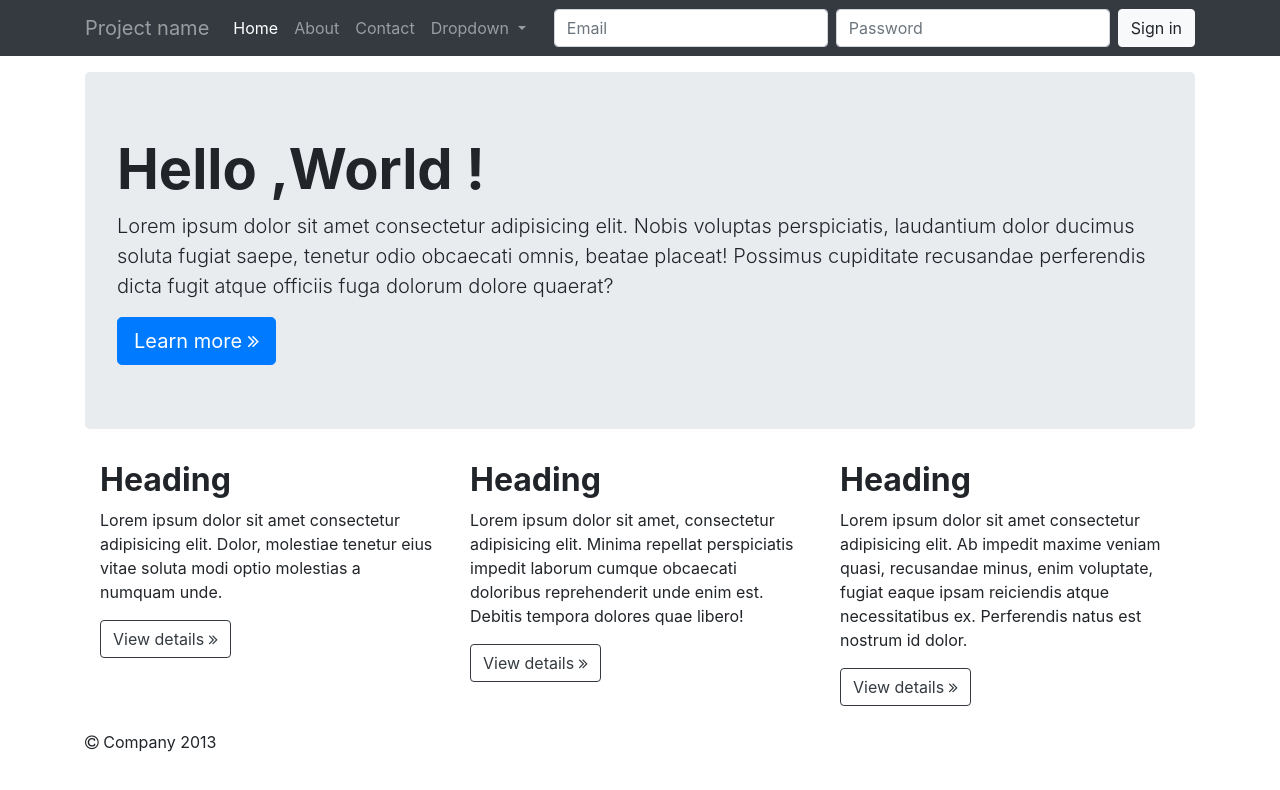
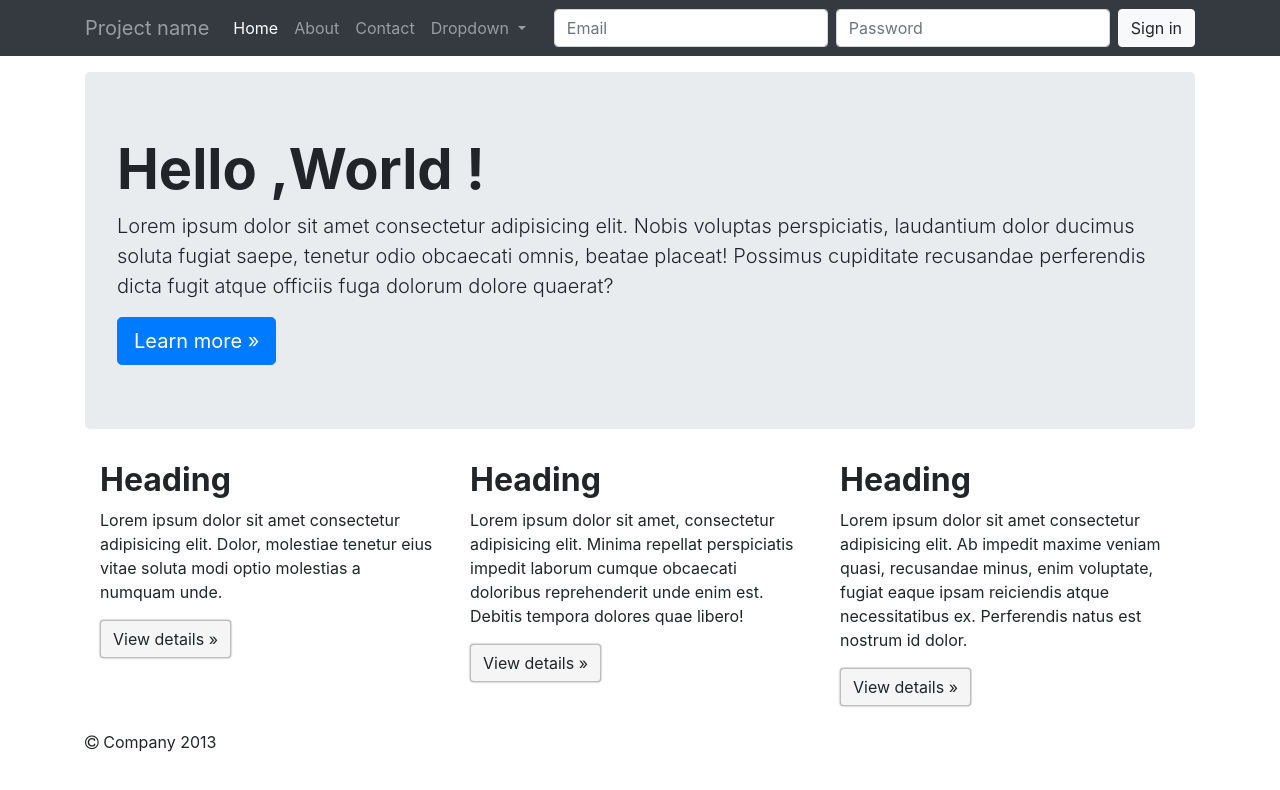
Before and after one commit to OKARLES/bootstrap-integration, a plain HTML site: page index.html in a window 1280 px wide. Drawn offline with nearby package versions, Linux system fonts and the light colour scheme.

Commit message:
hotfix: button card

```diff
--- a/index.html
+++ b/index.html
@@ -8,6 +8,13 @@
     </title>
     <link rel="stylesheet" href="https://maxcdn.bootstrapcdn.com/bootstrap/4.4.1/css/bootstrap.min.css">
     <link href="https://stackpath.bootstrapcdn.com/font-awesome/4.7.0/css/font-awesome.min.css" rel="stylesheet" integrity="sha384-wvfXpqpZZVQGK6TAh5PVlGOfQNHSoD2xbE+QkPxCAFlNEevoEH3Sl0sibVcOQVnN" crossorigin="anonymous">
+    <style>
+        .bg-gray{
+            background-color: #f5f5f5;
+            border: 1px solid rgba(128, 128, 128, 0.473);
+            box-shadow: 0 0 2px gray;
+        }
+    </style>
 </head>
 <body>
     <nav class="navbar navbar-expand-lg navbar-dark bg-dark mb-3">
@@ -45,15 +52,13 @@
         </div>
     </nav>
 
-
-
     <main class="container">
         <header class="jumbotron">
             <h1 class="display-4 font-weight-bold">Hello ,World !</h1>
             <p class="lead">
                 Lorem ipsum dolor sit amet consectetur adipisicing elit. Nobis voluptas perspiciatis, laudantium dolor ducimus soluta fugiat saepe, tenetur odio obcaecati omnis, beatae placeat! Possimus cupiditate recusandae perferendis dicta fugit atque officiis fuga dolorum dolore quaerat?
             </p>
-            <a class="btn btn-primary btn-lg" href="#" role="button">Learn more <i class="fa fa-angle-double-right" aria-hidden="true"></i> </a>
+            <a class="btn btn-primary btn-lg" href="#" role="button">Learn more &raquo; </a>
         </header>
 
         <section class="d-lg-flex mb-4">
@@ -63,19 +68,19 @@
                 <p>
                     Lorem ipsum dolor sit amet consectetur adipisicing elit. Dolor, molestiae tenetur eius vitae soluta modi optio molestias a numquam unde.
                 </p>
-                <a href="#" class="btn btn-outline-dark">View details <i class="fa fa-angle-double-right" aria-hidden="true"></i></a>
+                <a href="#" class="btn bg-gray">View details &raquo;</a>
             </div>
             <div class="col-lg-4">
                 <h2 class="font-weight-bold">Heading</h2>
                 <p>
                     Lorem ipsum dolor sit amet, consectetur adipisicing elit. Minima repellat perspiciatis impedit laborum cumque obcaecati doloribus reprehenderit unde enim est. Debitis tempora dolores quae libero!
                 </p>
-                <a href="#" class="btn btn-outline-dark">View details <i class="fa fa-angle-double-right" aria-hidden="true"></i></a>
+                <a href="#" class="btn bg-gray">View details &raquo;</a>
             </div>
             <div class="col-lg-4">
                 <h2 class="font-weight-bold">Heading</h2>
                 <p>Lorem ipsum dolor sit amet consectetur adipisicing elit. Ab impedit maxime veniam quasi, recusandae minus, enim voluptate, fugiat eaque ipsam reiciendis atque necessitatibus ex. Perferendis natus est nostrum id dolor.</p>
-                <a href="#" class="btn btn-outline-dark">View details <i class="fa fa-angle-double-right" aria-hidden="true"></i></a>
+                <a href="#" class="btn bg-gray">View details &raquo;</a>
             </div>
 
         </section>
@@ -84,5 +89,6 @@
             <i class="fa fa-copyright" aria-hidden="true"></i> Company 2013
         </footer>
     </main>
+
 </body>
 </html>
```
